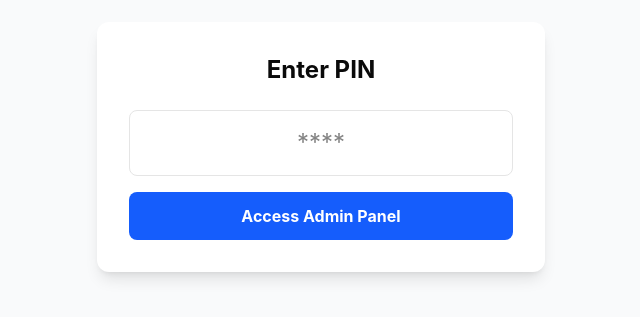
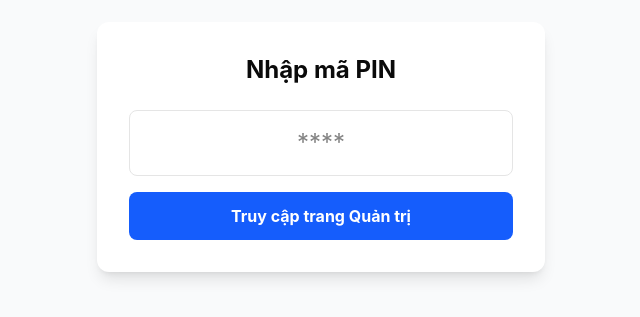
Before and after one commit to giangphucvinh1998/TeamBuilding_Tam-Sao-That-Ban, a React (Vite) app in the folder frontend/: page /admin/pin in a window 1280 px wide. Shown: the part 253-570 px from the top of the page, without its empty margins (319-959 px from the left). Built offline with nearby package versions, Linux system fonts and the light colour scheme.

Commit message:
gắn màn hình đăng nhập pass cho site admin

```diff
--- a/frontend/src/App.tsx
+++ b/frontend/src/App.tsx
@@ -2,13 +2,22 @@ import { BrowserRouter, Routes, Route, Navigate } from 'react-router-dom';
 import AdminPage from './pages/AdminPage';
 import DisplayPage from './pages/DisplayPage';
 import PinPage from './pages/PinPage';
+
+function ProtectedAdminRoute({ children }: { children: React.ReactNode }) {
+  const isAuthenticated = sessionStorage.getItem('adminAuthenticated') === 'true';
+  return isAuthenticated ? <>{children}</> : <Navigate to="/admin/pin" replace />;
+}
 
 function App() {
   return (
     <BrowserRouter>
       <Routes>
         <Route path="/" element={<Navigate to="/admin" replace />} />
-        <Route path="/admin" element={<AdminPage />} />
+        <Route path="/admin" element={
+          <ProtectedAdminRoute>
+            <AdminPage />
+          </ProtectedAdminRoute>
+        } />
         <Route path="/admin/pin" element={<PinPage />} />
         <Route path="/display" element={<DisplayPage />} />
       </Routes>
--- a/frontend/src/pages/DisplayPage.tsx
+++ b/frontend/src/pages/DisplayPage.tsx
@@ -18,7 +18,7 @@ export default function DisplayPage() {
     return (
       <div className="min-h-screen bg-[#0a0a0f] bg-[radial-gradient(ellipse_at_center,_var(--tw-gradient-stops))] from-[#1a103c] via-[#0a0a0f] to-[#000000] text-white flex flex-col items-center justify-center p-8">
         <h1 className="text-8xl font-black text-transparent bg-clip-text bg-gradient-to-r from-purple-400 via-pink-500 to-red-500 drop-shadow-[0_0_25px_rgba(219,39,119,0.5)] mb-16 tracking-tighter">
-          ĐOÁN TỪ KHÓA ĐỒNG ĐỘI
+          TAM SAO THẤT BẢN
         </h1>
         {gameState && gameState.teams && gameState.teams.length > 0 && (
           <Scoreboard teams={gameState.teams} />
@@ -81,7 +81,7 @@ export default function DisplayPage() {
               <div className="text-2xl text-blue-400 font-bold uppercase tracking-widest mb-6">Đồng đội hỗ trợ</div>
               {hint_visible && current_hint_image_url && (
                 <div className="flex justify-center mb-8">
-                   <img src={current_hint_image_url} alt="Hint" className="max-w-full h-[400px] object-contain rounded-xl border-4 border-blue-500/50 shadow-[0_0_20px_rgba(59,130,246,0.4)]" />
+                  <img src={current_hint_image_url} alt="Hint" className="max-w-full h-[400px] object-contain rounded-xl border-4 border-blue-500/50 shadow-[0_0_20px_rgba(59,130,246,0.4)]" />
                 </div>
               )}
               <div className="text-5xl font-black text-white leading-tight">
@@ -98,7 +98,7 @@ export default function DisplayPage() {
               <div className="text-2xl text-red-400 font-bold uppercase tracking-widest mb-4">Gợi ý từ khóa:</div>
               {hint_visible && current_hint_image_url && (
                 <div className="flex justify-center mb-8">
-                   <img src={current_hint_image_url} alt="Hint" className="max-w-full h-[300px] object-contain rounded-xl border-4 border-red-500/50 shadow-[0_0_20px_rgba(239,68,68,0.4)]" />
+                  <img src={current_hint_image_url} alt="Hint" className="max-w-full h-[300px] object-contain rounded-xl border-4 border-red-500/50 shadow-[0_0_20px_rgba(239,68,68,0.4)]" />
                 </div>
               )}
               <div className="text-5xl font-black text-white leading-tight mb-8">
--- a/frontend/src/pages/PinPage.tsx
+++ b/frontend/src/pages/PinPage.tsx
@@ -1,17 +1,49 @@
+import { useState } from 'react';
+import { useNavigate } from 'react-router-dom';
+
 export default function PinPage() {
+  const [pin, setPin] = useState('');
+  const [error, setError] = useState('');
+  const navigate = useNavigate();
+
+  const handleAccess = () => {
+    const validPin = import.meta.env.VITE_ADMIN_PIN || '1234';
+    if (pin === validPin) {
+      sessionStorage.setItem('adminAuthenticated', 'true');
+      navigate('/admin');
+    } else {
+      setError('Mã PIN không chính xác!');
+      setPin('');
+    }
+  };
+
   return (
     <div className="min-h-screen flex items-center justify-center bg-gray-50 dark:bg-gray-900">
       <div className="max-w-md w-full p-8 bg-white dark:bg-gray-800 rounded-xl shadow-lg">
-        <h2 className="text-2xl font-bold text-center mb-6">Enter PIN</h2>
+        <h2 className="text-2xl font-bold text-center mb-6">Nhập mã PIN</h2>
         <div className="space-y-4">
           <input
             type="password"
             className="w-full text-center text-2xl p-4 border rounded-lg dark:bg-gray-700 dark:border-gray-600 outline-none focus:ring-2 focus:ring-blue-500"
             placeholder="****"
             maxLength={4}
+            value={pin}
+            onChange={(e) => {
+              setPin(e.target.value);
+              setError('');
+            }}
+            onKeyDown={(e) => {
+              if (e.key === 'Enter') {
+                handleAccess();
+              }
+            }}
           />
-          <button className="w-full py-3 bg-blue-600 hover:bg-blue-700 text-white font-bold rounded-lg transition-colors">
-            Access Admin Panel
+          {error && <p className="text-red-500 text-center">{error}</p>}
+          <button
+            onClick={handleAccess}
+            className="w-full py-3 bg-blue-600 hover:bg-blue-700 text-white font-bold rounded-lg transition-colors"
+          >
+            Truy cập trang Quản trị
           </button>
         </div>
       </div>
```
Also changed, not shown: 1 other file (tests, documents, lock files or other folders).
